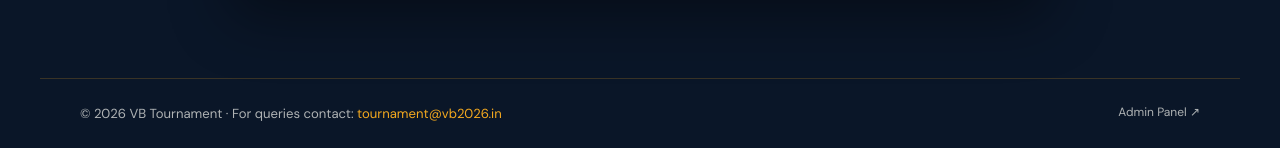
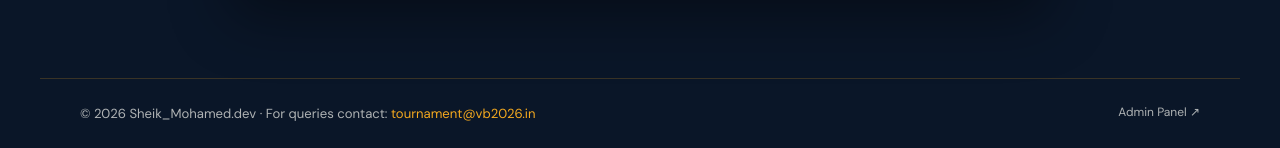
Before and after one commit to Masterminder0046/Volley-Ball--Team-Booking-System, a Flask app: page / in a window 1280 px wide. Shown: the part 2079-2227 px from the top of the page. Run offline with Flask 3, Linux system fonts and the light colour scheme; data comes from the database, SQL or seed files in the repository; both versions use the stored data as it was after the commit.

Commit message:
Updated project

```diff
--- a/templates/index.html
+++ b/templates/index.html
@@ -161,7 +161,7 @@
   <!-- Footer -->
   <footer class="footer">
     <p class="text-dim" style="font-size:0.82rem;">
-      © 2026 VB Tournament · For queries contact: <span class="text-gold">tournament@vb2026.in</span>
+      © 2026 Sheik_Mohamed.dev · For queries contact: <span class="text-gold">tournament@vb2026.in</span>
     </p>
     <a href="/admin" class="text-dim" style="font-size:0.75rem; text-decoration:none;">Admin Panel ↗</a>
   </footer>
```
Also changed, not shown: tournament.db.
